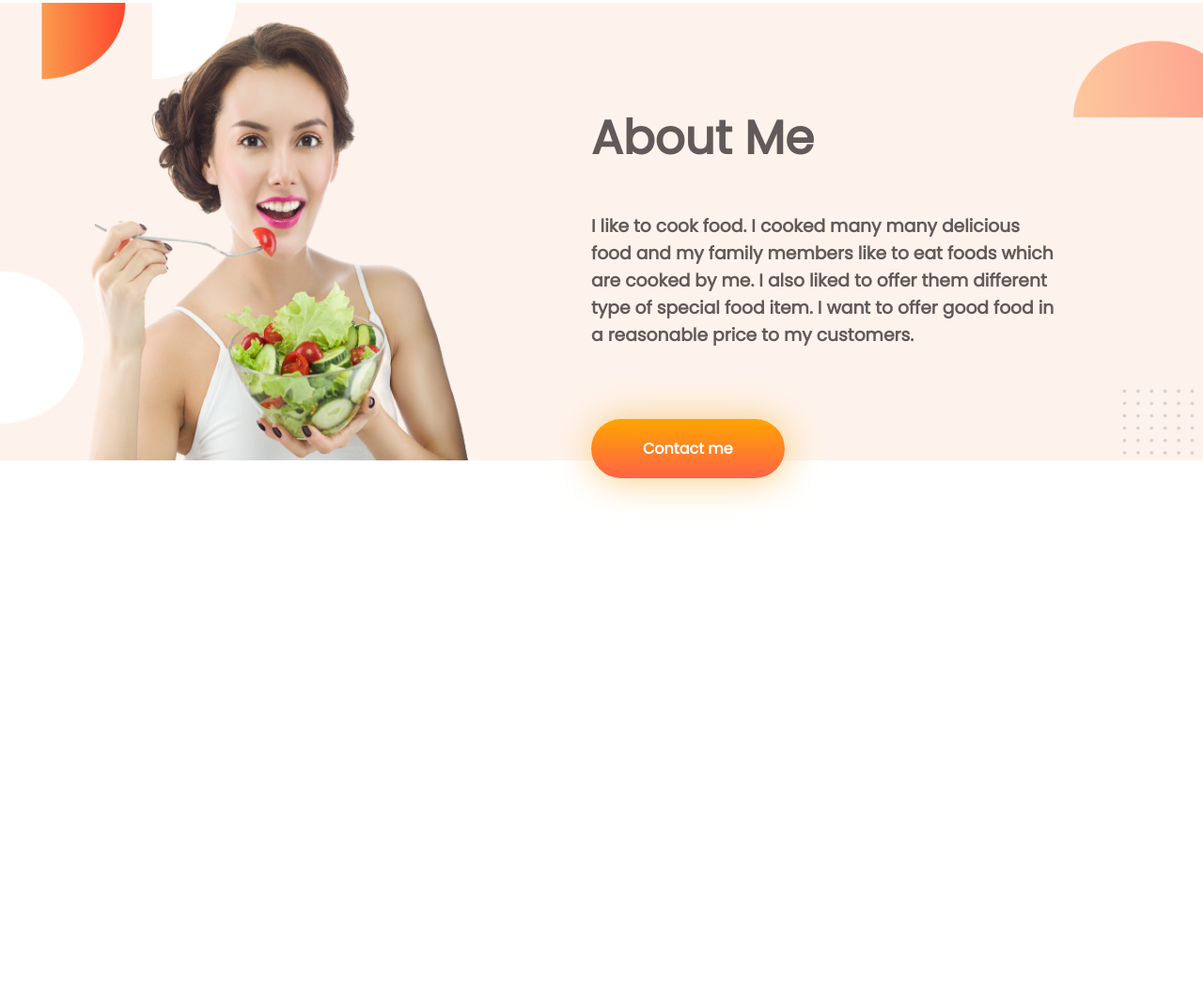
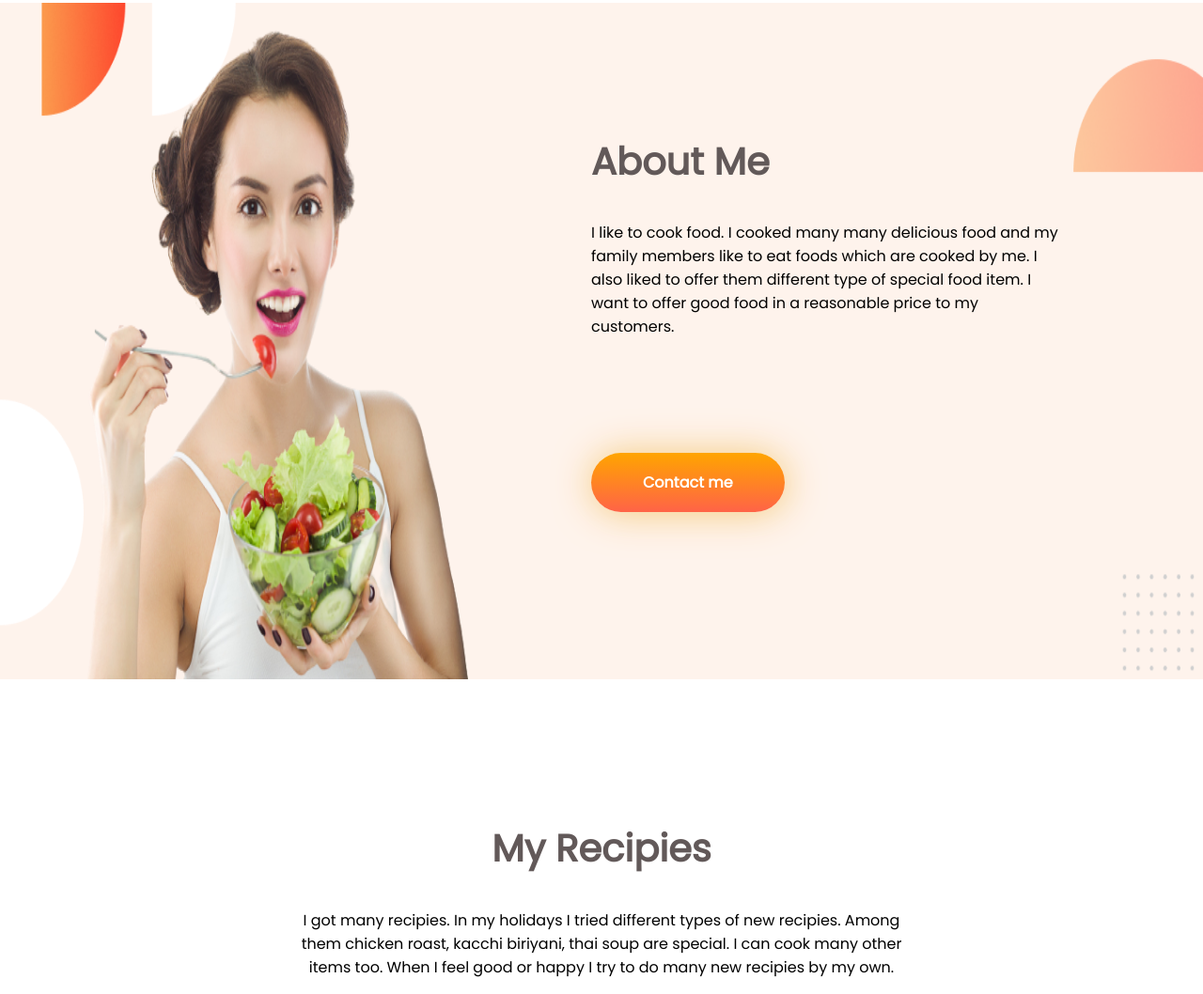
Before and after one commit to prantobiswas321/food-network, a plain HTML site: page index.html in a window 1280 px wide. Shown: the part 828-1886 px from the top of the page at 94% size. Before the commit the page ends 1468 px from the top, so only its background shows below. Drawn offline with Linux system fonts and the light colour scheme.

Commit message:
3rd section added

```diff
--- a/index.html
+++ b/index.html
@@ -34,13 +34,24 @@
         </div>
         <div id="secondheader-margin" class="half-width">
             <h2 class="header-color">About Me</h2>
-            <h3 class="header-color">I like to cook food. I cooked many many delicious food and my family members like
+            <p>I like to cook food. I cooked many many delicious food and my family members like
                 to eat foods which are
                 cooked by me. I also liked to offer them different type of special food item. I want to offer good food
-                in a reasonable price to my customers.</h3>
-            <br> <br> <br>
+                in a reasonable price to my customers.</p>
+            <br> <br> <br> <br> <br>
             <a class="link-button" href="">Contact me</a>
         </div>
+    </section>
+    <section class="align">
+        <h2 class="header-color">My Recipies</h2>
+        <p>I got many recipies. In my holidays I tried different types of new recipies.
+            Among them chicken
+            roast,
+            kacchi
+            biriyani, thai soup are special. I can cook many other items too. When I feel good or happy I try
+            to do
+            many
+            new recipies by my own.</p>
     </section>
 </body>
 
--- a/style.css
+++ b/style.css
@@ -21,7 +21,7 @@ h1{
     font-size: 60px;
 }
 h2{
-    font-size: 50px;
+    font-size: 40px;
 }
 #firstheader-margin{
     margin-left: 70px;
@@ -38,7 +38,7 @@ h2{
 }
 #secondheader-margin{
     margin-right: 150px;
-    margin-top: 65px;
+    margin-top: 105px;
 }
 .header-color{
     color: rgb(98, 89, 89);
@@ -47,5 +47,11 @@ h2{
     background-image: url(images/shapes/7.png);
     background-repeat: no-repeat;
     width: 100%;
+    height: 90vh;
     background-size: 100% 100%;
 }
+section.align{
+    text-align: center;
+    width: 50%;
+    margin-left: 25%;
+}
```
